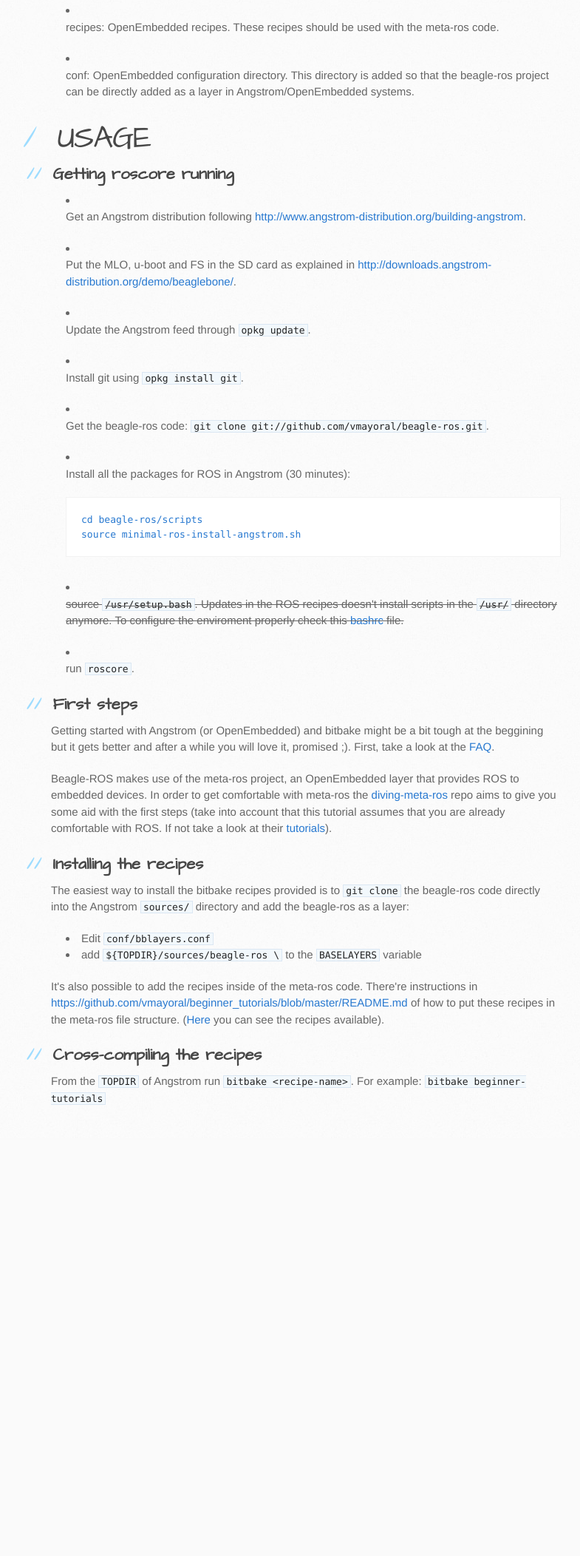
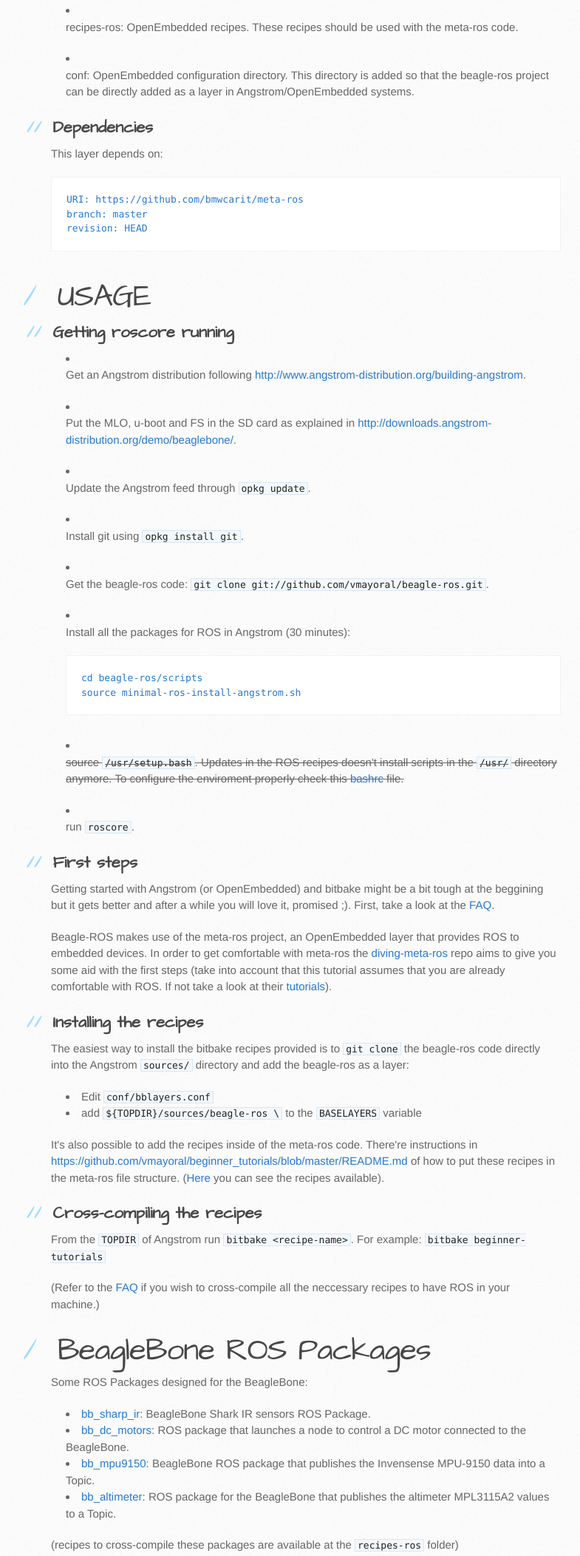
Before and after one commit to vmayoral/beagle-ros, a plain HTML site: page index.html in a window 1280 px wide. Shown: the part 1699-3803 px from the top of the page at 74% size, without its empty margins (101-886 px from the left). Before the commit the page ends 3238 px from the top, so only its background shows below. Drawn offline with Linux system fonts and the light colour scheme.

```diff
--- a/index.html
+++ b/index.html
@@ -51,9 +51,19 @@
 <li><p><strong>scripts</strong>: Scripts to automate processes.</p></li>
 <li><p><strong>docs</strong>: Documentation.</p></li>
 <li><p><strong>lib</strong>: Libraries used.</p></li>
-<li><p><strong>recipes</strong>: OpenEmbedded recipes. These recipes should be used with the meta-ros code.</p></li>
+<li><p><strong>recipes-ros</strong>: OpenEmbedded recipes. These recipes should be used with the meta-ros code.</p></li>
 <li><p><strong>conf</strong>: OpenEmbedded configuration directory. This directory is added so that the beagle-ros project can be directly added as a layer in Angstrom/OpenEmbedded systems.</p></li>
-</ul><h1>
+</ul><h2>
+<a name="dependencies" class="anchor" href="#dependencies"><span class="octicon octicon-link"></span></a>Dependencies</h2>
+
+<p>This layer depends on:</p>
+
+<pre><code>URI: https://github.com/bmwcarit/meta-ros
+branch: master
+revision: HEAD
+</code></pre>
+
+<h1>
 <a name="usage" class="anchor" href="#usage"><span class="octicon octicon-link"></span></a>USAGE</h1>
 
 <h2>
@@ -90,13 +100,31 @@
 <li>Edit <code>conf/bblayers.conf</code>
 </li>
 <li>add <code>${TOPDIR}/sources/beagle-ros \</code> to the <code>BASELAYERS</code> variable</li>
-</ul><p>It's also possible to add the recipes inside of the meta-ros code. There're instructions in <a href="https://github.com/vmayoral/beginner_tutorials/blob/master/README.md">https://github.com/vmayoral/beginner_tutorials/blob/master/README.md</a> of how to put these recipes in the meta-ros file structure. (<a href="https://github.com/vmayoral/beagle-ros/tree/master/recipes">Here</a> you can see the recipes available).</p>
+</ul><p>It's also possible to add the recipes inside of the meta-ros code. There're instructions in <a href="https://github.com/vmayoral/beginner_tutorials/blob/master/README.md">https://github.com/vmayoral/beginner_tutorials/blob/master/README.md</a> of how to put these recipes in the meta-ros file structure. (<a href="https://github.com/vmayoral/beagle-ros/tree/master/recipes-ros">Here</a> you can see the recipes available).</p>
 
 <h2>
 <a name="cross-compiling-the-recipes" class="anchor" href="#cross-compiling-the-recipes"><span class="octicon octicon-link"></span></a>Cross-compiling the recipes</h2>
 
-<p>From the <code>TOPDIR</code> of Angstrom run <code>bitbake &lt;recipe-name&gt;</code>. For example:
- <code>bitbake beginner-tutorials</code></p>
+<p>From the <code>TOPDIR</code> of Angstrom run <code>bitbake &lt;recipe-name&gt;</code>.
+    For example: <code>bitbake beginner-tutorials</code></p>
+
+<p>(Refer to the <a href="https://github.com/vmayoral/beagle-ros/wiki/FAQ#is-it-possible-to-cross-compile-ros-for-other-arm-processors">FAQ</a> if you wish to cross-compile all the neccessary recipes to have ROS in your machine.)</p>
+
+<h1>
+<a name="beaglebone-ros-packages" class="anchor" href="#beaglebone-ros-packages"><span class="octicon octicon-link"></span></a>BeagleBone ROS Packages</h1>
+
+<p>Some ROS Packages designed for the BeagleBone:</p>
+
+<ul>
+<li>
+<a href="https://github.com/vmayoral/bb_sharp_ir">bb_sharp_ir</a>: BeagleBone Shark IR sensors ROS Package.</li>
+<li>
+<a href="https://github.com/vmayoral/bb_dc_motors">bb_dc_motors</a>: ROS package that launches a node to control a DC motor connected to the BeagleBone.</li>
+<li>
+<a href="https://github.com/vmayoral/bb_mpu9150">bb_mpu9150</a>: BeagleBone ROS package that publishes the Invensense MPU-9150 data into a Topic.</li>
+<li>
+<a href="https://github.com/vmayoral/bb_altimeter">bb_altimeter</a>: ROS package for the BeagleBone that publishes the altimeter MPL3115A2 values to a Topic.</li>
+</ul><p>(recipes to cross-compile these packages are available at the <code>recipes-ros</code> folder)</p>
         </section>
 
         <aside id="sidebar">
```
Also changed, not shown: params.json (+1 -1 lines).
